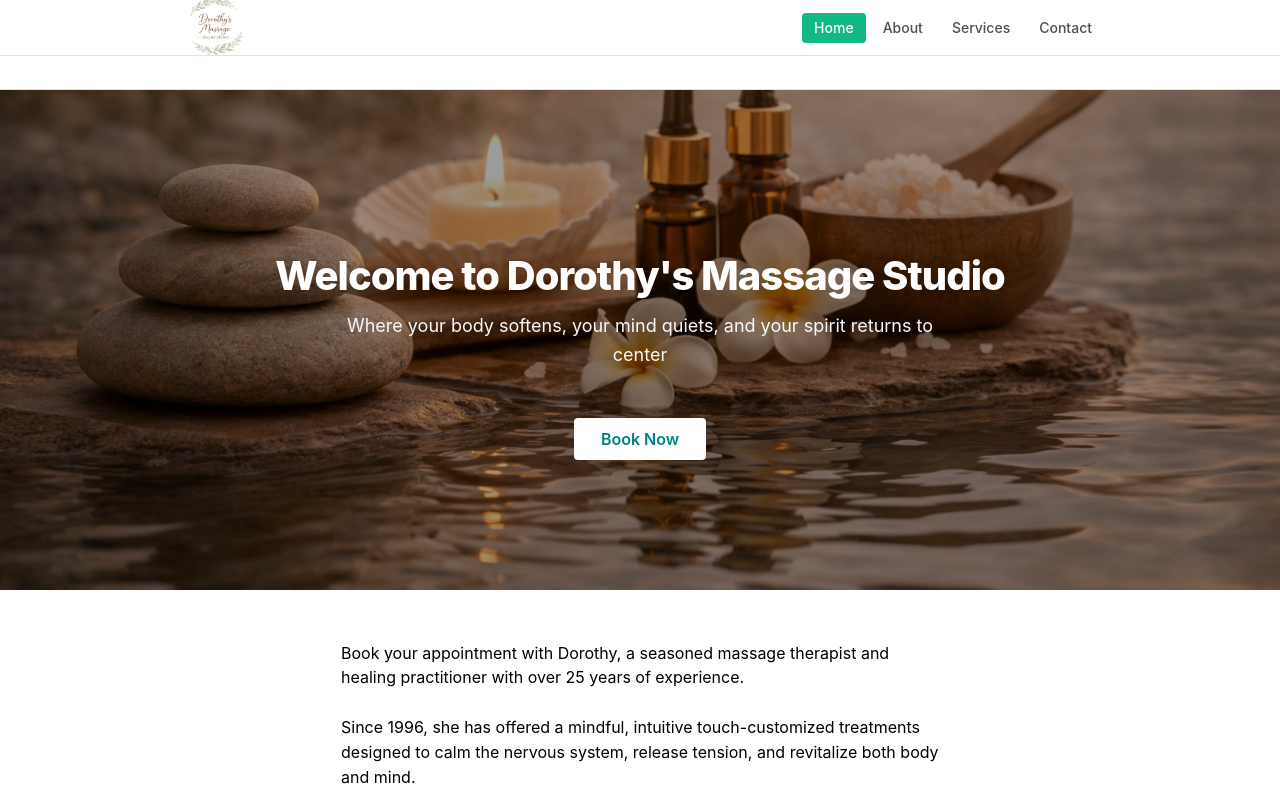
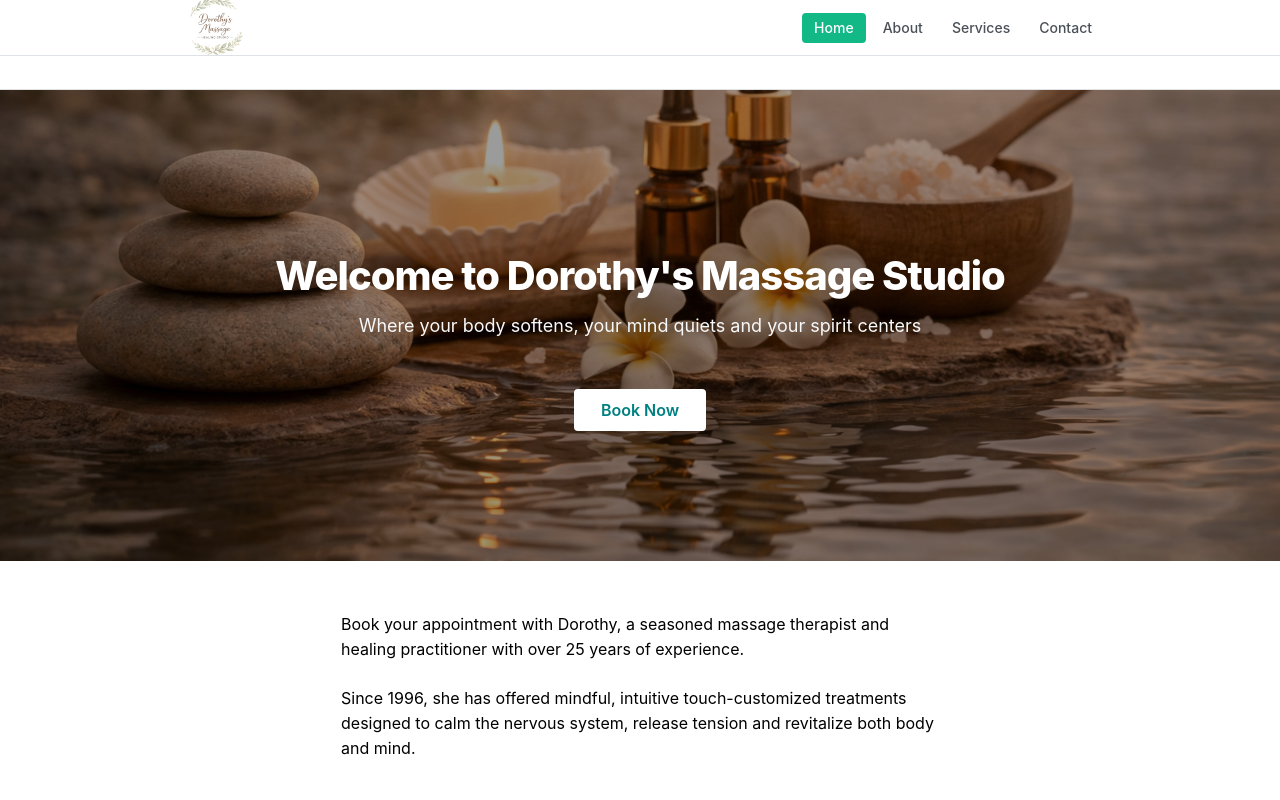
Before and after one commit to ryu11wgu/dorothysmassagestudio, a React (Vite) app: page / in a window 1280 px wide. Shown: the top 800 px of the page. Built offline with nearby package versions, Linux system fonts and the light colour scheme.

Commit message:
Update homepage description

```diff
--- a/src/components/HeroImageBackground.tsx
+++ b/src/components/HeroImageBackground.tsx
@@ -14,8 +14,7 @@ export function HeroImageBackground() {
 
         <Container size={640}>
           <Text size="lg" className={classes.description}>
-            Where your body softens, your mind quiets, and your spirit returns
-            to center
+            Where your body softens, your mind quiets and your spirit centers
           </Text>
         </Container>
 
--- a/src/pages/Home.tsx
+++ b/src/pages/Home.tsx
@@ -37,8 +37,8 @@ export default function Home() {
             healing practitioner with over 25 years of experience.
             <br />
             <br />
-            Since 1996, she has offered a mindful, intuitive touch-customized
-            treatments designed to calm the nervous system, release tension, and
+            Since 1996, she has offered mindful, intuitive touch-customized
+            treatments designed to calm the nervous system, release tension and
             revitalize both body and mind.
           </p>
         </Center>
```
